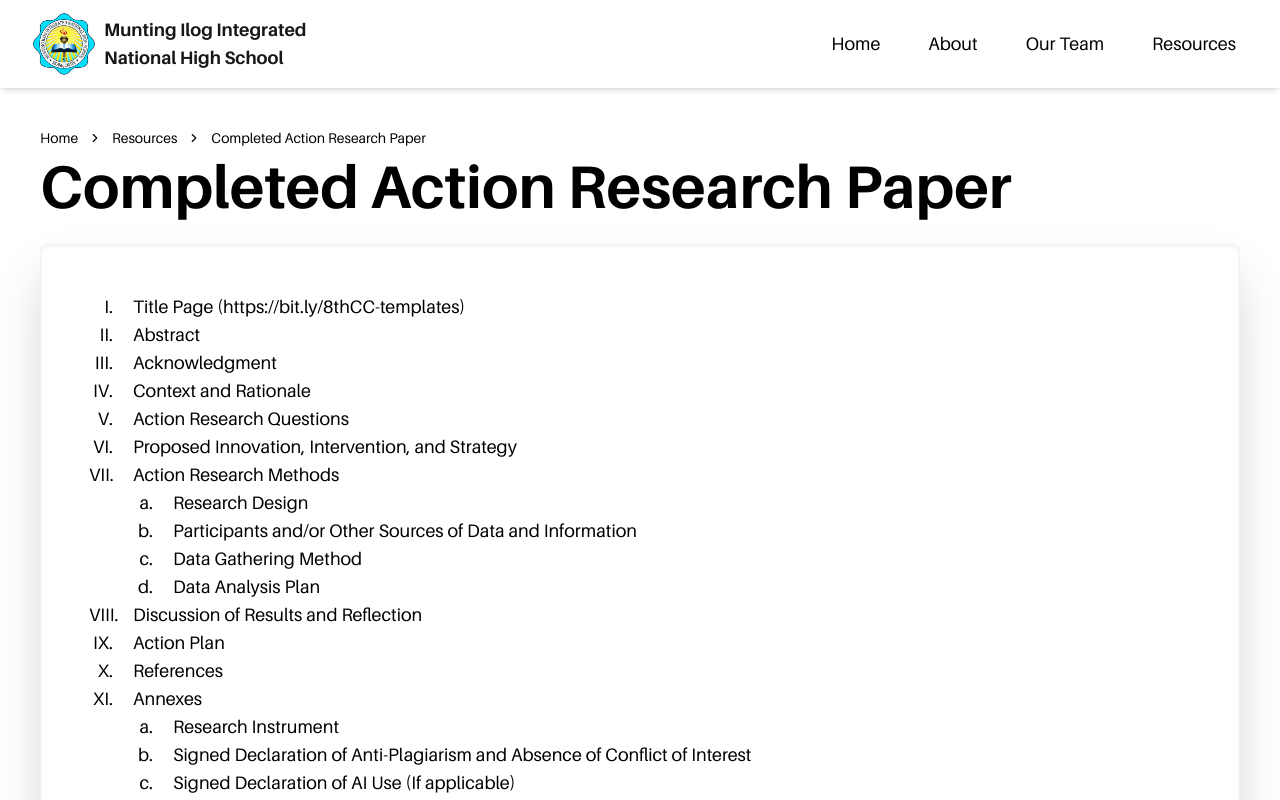
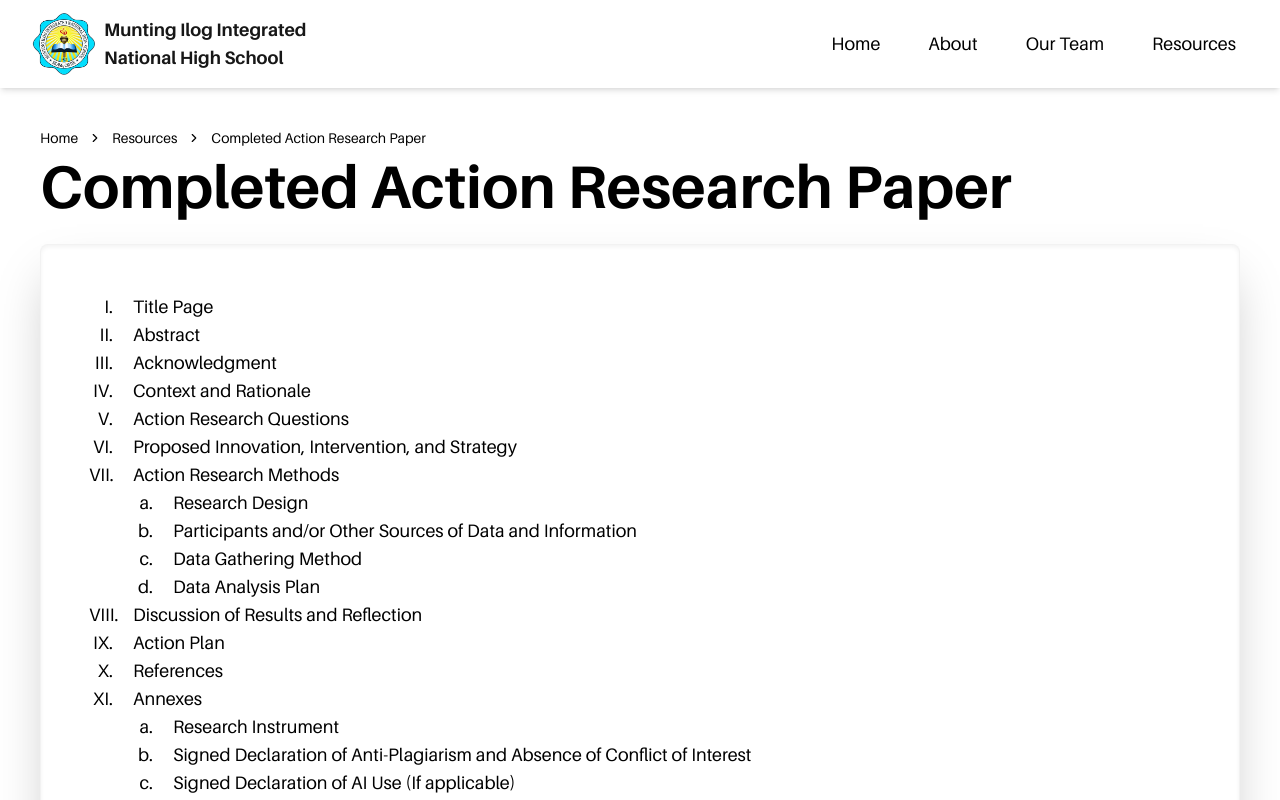
Before and after one commit to eu4nza/MINHS-The-Grid, a Next.js app: page /teacher-guide/action/full-paper in a window 1280 px wide. Shown: the top 800 px of the page. Built offline with nearby package versions, Linux system fonts and the light colour scheme.

Commit message:
removed template link in title page label

```diff
--- a/src/app/teacher-guide/action/full-paper/page.tsx
+++ b/src/app/teacher-guide/action/full-paper/page.tsx
@@ -17,7 +17,7 @@ export default function Page() {
   const sections = [
     {
       number: "I.",
-      label: "Title Page (https://bit.ly/8thCC-templates)",
+      label: "Title Page",
       href: "/teacher-guide/action/full-paper/title-page",
     },
     {
```
